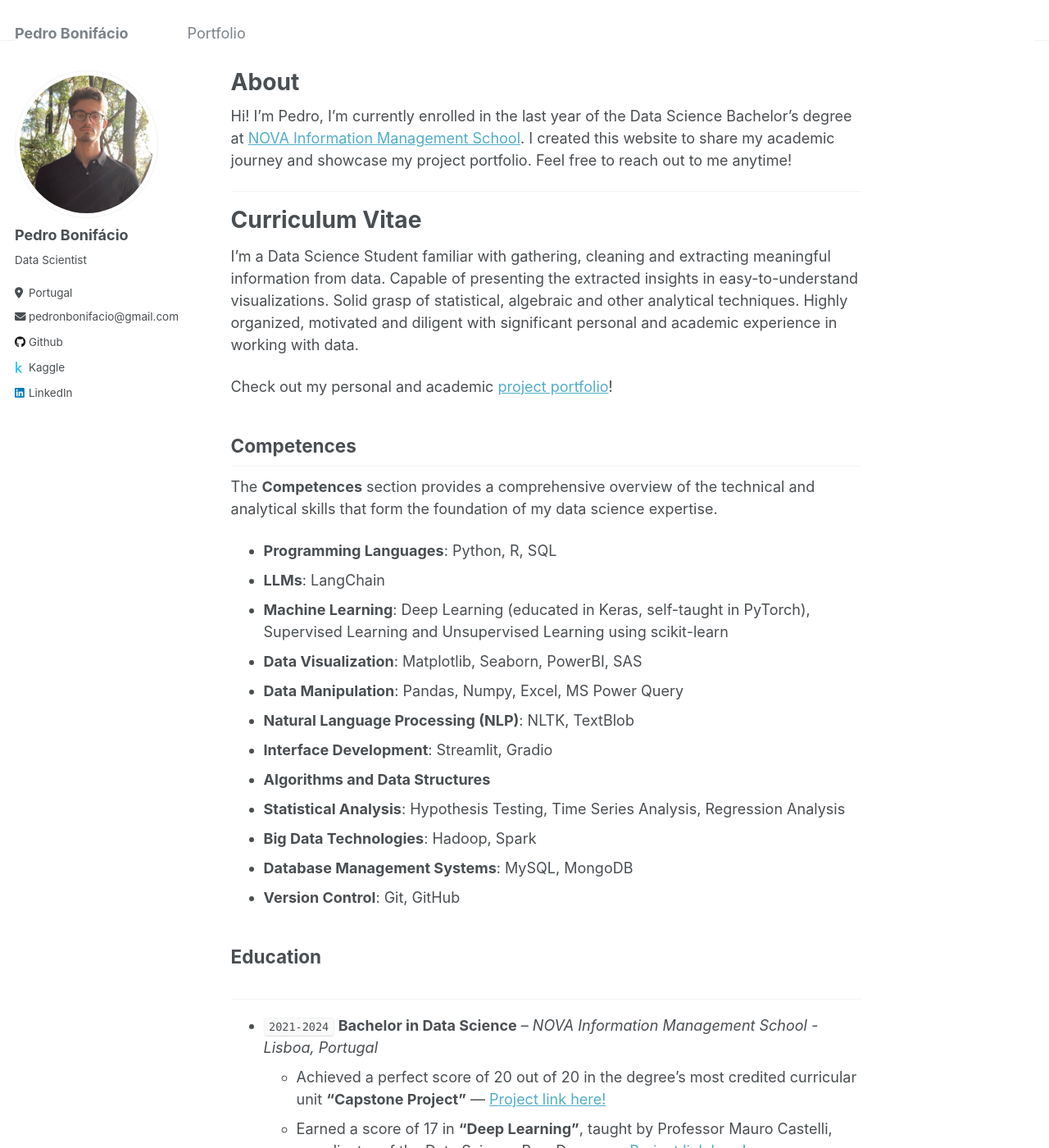
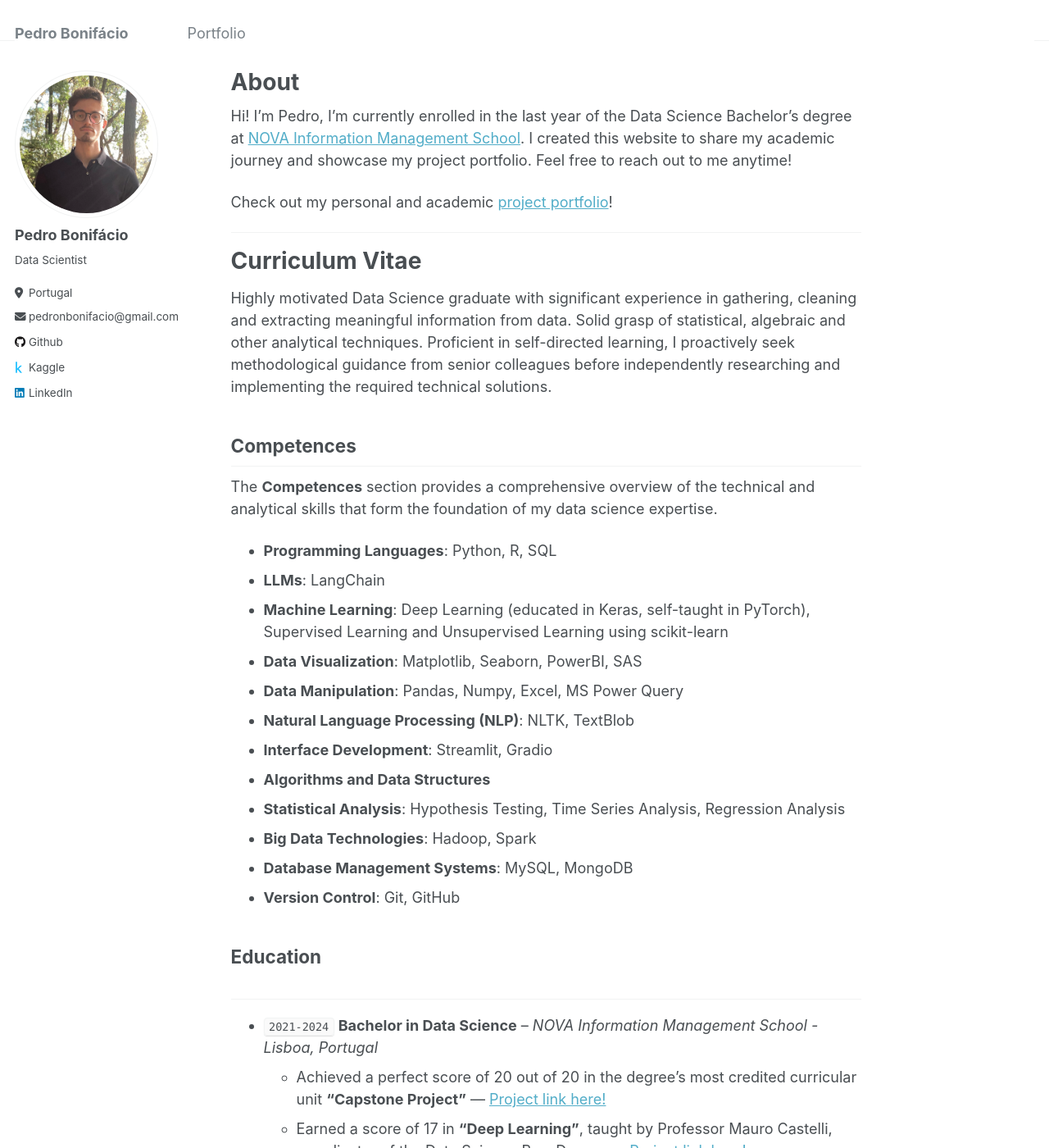
Before and after one commit to pedro-bonifacio/pedro-bonifacio.github.io, a Jekyll site: the page built from _pages/about.md, in a window 1280 px wide and 1400 px high. Shown: the whole window at 82% size. Built offline with Jekyll 4.4.1, drawn with Linux system fonts in a browser that asks for light colours; some of the changed text lies outside the part shown.

Commit message:
projects

```diff
--- a/_pages/about.md
+++ b/_pages/about.md
@@ -13,17 +13,19 @@ degree at [NOVA Information Management School](https://www.novaims.unl.pt/).
 I created this website to share my academic journey and showcase my project portfolio.
 Feel free to reach out to me anytime!
 
+Check out my personal and academic [project portfolio](https://pedro-bonifacio.github.io/portfolio/)!
+
 ---
 
 # Curriculum Vitae<br/>
 
-I'm a Data Science Student familiar with gathering, cleaning and extracting
-meaningful information from data. Capable of presenting the extracted insights
-in easy-to-understand visualizations. Solid grasp of statistical, algebraic and
-other analytical techniques. Highly organized, motivated and diligent with
-significant personal and academic experience in working with data.
+Highly motivated Data Science graduate with significant experience in
+gathering, cleaning and extracting meaningful information from data.
+Solid grasp of statistical, algebraic and other analytical techniques.
+Proficient in self-directed learning, I proactively seek methodological
+guidance from senior colleagues before independently researching and
+implementing the required technical solutions.
 
-Check out my personal and academic [project portfolio](https://pedro-bonifacio.github.io/portfolio/)!
 
 ## Competences<br/>
 
@@ -49,15 +51,12 @@ analytical skills that form the foundation of my data science expertise. <br/>
   * Achieved a perfect score of 20 out of 20 in the degree's most credited curricular unit **"Capstone Project"** — [Project link here!](https://pedro-bonifacio.github.io/portfolio/portfolio-3/)
   * Earned a score of 17 in **"Deep Learning"**, taught by Professor Mauro Castelli, coordinator of the Data Science Bsc. Degree — [Project link here!](https://pedro-bonifacio.github.io/portfolio/portfolio-2/)
   * Currently have a 15.23 weighted average grade;<br/>
-  * Check some of my university projects [here](https://pedro-bonifacio.github.io/portfolio/).
 
 
 * `2020-2021` **Bachelor in Data Science** – *ISCTE - University Institute of Lisbon - Lisboa, Portugal*
-  * Attended one year of higher education in ISCTE. In the following year I
-transferred to NOVA Information Management School when they introduced
-the Data Science Bachelor.<br/><br/>
+  * Transferred to NOVA IMS when they introduced the Data Science Bachelor’s.<br/><br/>
 
 * `2008-2020` **High School Diploma** – *Escola Básica e Secundária Oliveira Júnior - São João da Madeira, Aveiro, Portugal*
 
-  * Graduated with a 19.9 out of 20 score in Portugal’s mathematics national exam;
+  * Graduated with a 19.9 out of 20 score in Portugal’s national mathematics exam;
   * Applied to university with a 16.7 grade average.<br/><br/>
```
Also changed, not shown: _pages/portfolio.html (+7 -0 lines).
